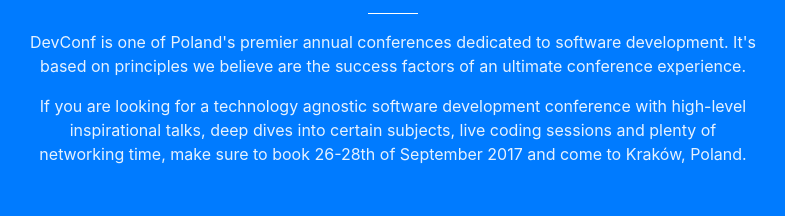
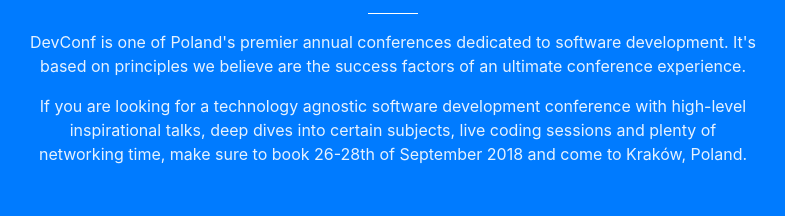
Before and after one commit to devconfpl/launchpage-2018, a website with bundled scripts: page index.html in a window 1280 px wide. Shown: the part 941-1157 px from the top of the page, 247-1032 px from the left. Built offline with nearby package versions, Linux system fonts and the light colour scheme.

Commit message:
Year fix.

```diff
--- a/index.html
+++ b/index.html
@@ -84,7 +84,7 @@
               DevConf is one of Poland's premier annual conferences dedicated to software development. It's based on principles we believe are the success factors of an ultimate conference experience.
             </p>
             <p class="text-faded">
-              If you are looking for a technology agnostic software development conference with high-level inspirational talks, deep dives into certain subjects, live coding sessions and plenty of networking time, make sure to book 26-28th of September 2017 and come to Kraków, Poland.
+              If you are looking for a technology agnostic software development conference with high-level inspirational talks, deep dives into certain subjects, live coding sessions and plenty of networking time, make sure to book 26-28th of September 2018 and come to Kraków, Poland.
             </p>
           </div>
         </div>
```
